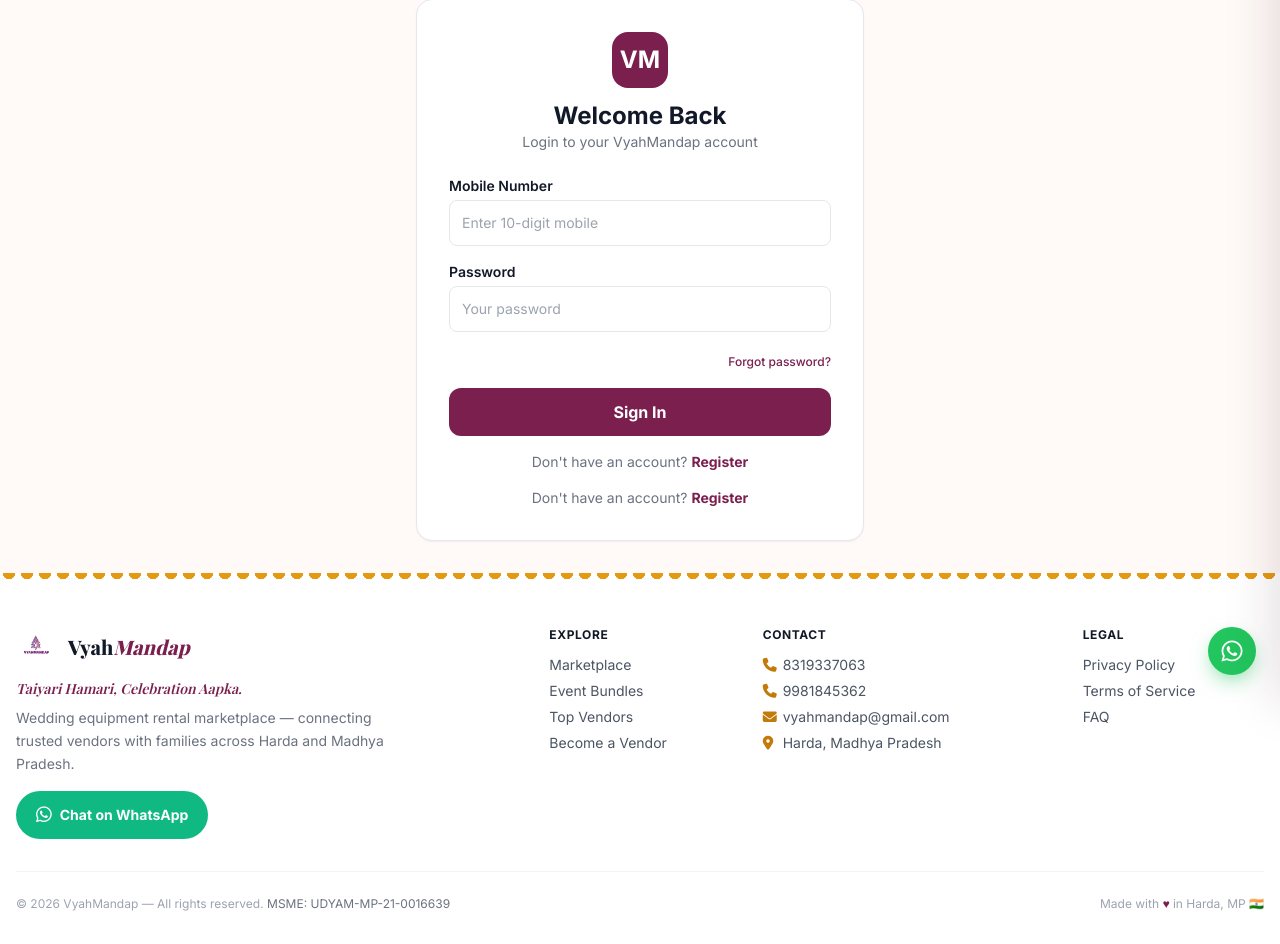
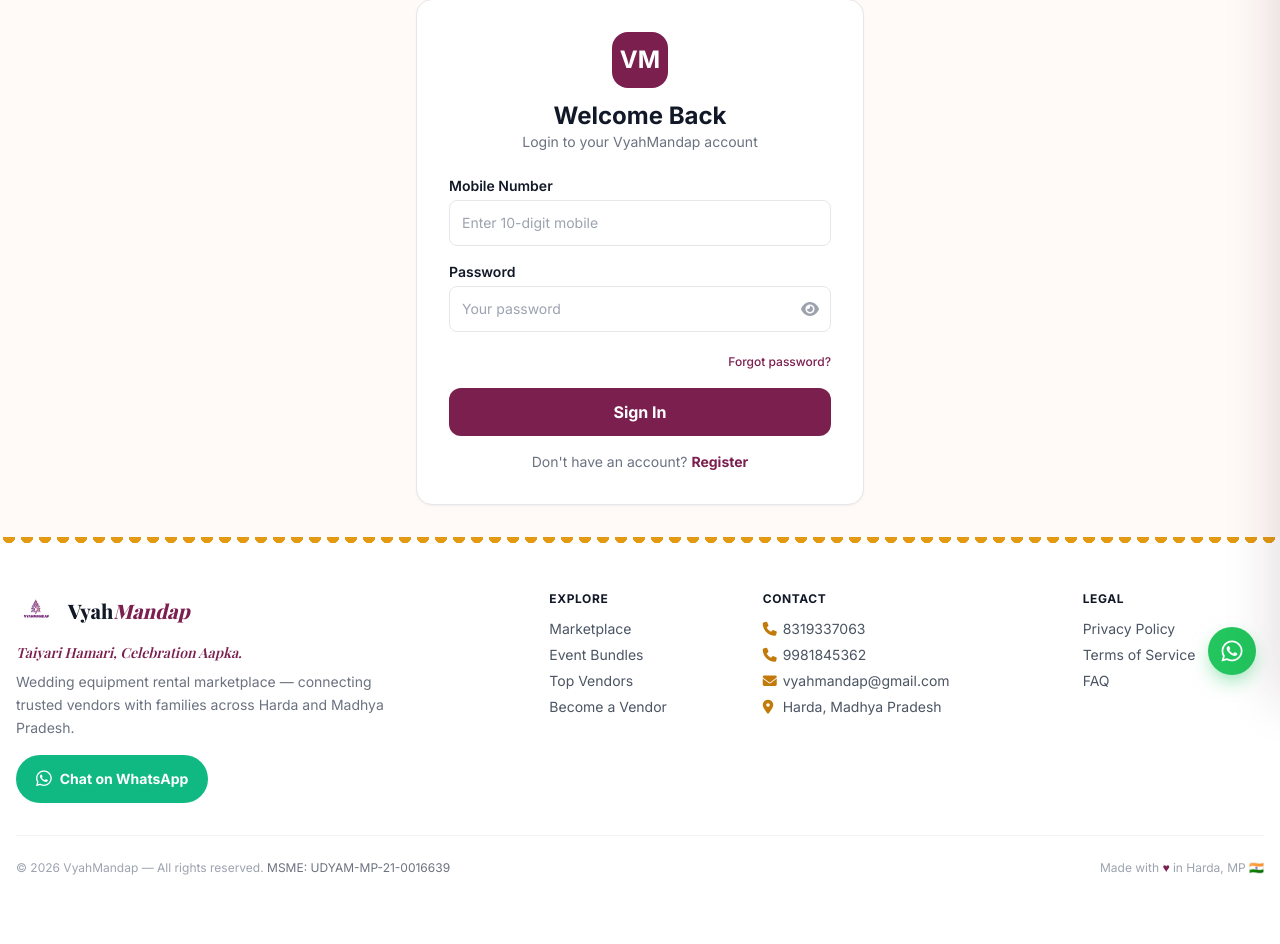
Before and after one commit to shreeshyamevents/vhaymandap1, a Flask app: page /login in a window 1280 px wide. Shown: the part 101-1045 px from the top of the page. After the commit the page ends 976 px from the top, so only its background shows below. Run offline with Flask 3, Linux system fonts and the light colour scheme; some libraries are stand-ins or nearby versions; some web fonts are replaced.

Commit message:
Enhance password input with toggle visibility feature

```diff
--- a/templates/auth/login.html
+++ b/templates/auth/login.html
@@ -16,15 +16,24 @@
                 <label class="block font-semibold text-sm mb-1">Mobile Number</label>
                 <input type="text" name="mobile" required placeholder="Enter 10-digit mobile" class="w-full border rounded-lg p-3 text-sm">
             </div>
+
             <div>
                 <label class="block font-semibold text-sm mb-1">Password</label>
-                <input type="password" name="password" required placeholder="Your password" class="w-full border rounded-lg p-3 text-sm">
+                <div class="relative">
+                    <input type="password" name="password" id="passwordInput" required placeholder="Your password" class="w-full border rounded-lg p-3 text-sm pr-10">
+                    <button type="button" onclick="togglePassword()" aria-label="Show password"
+                            class="absolute right-3 top-1/2 -translate-y-1/2 text-gray-400 hover:text-gray-600 transition">
+                        <i class="fas fa-eye" id="eyeIcon"></i>
+                    </button>
+                </div>
             </div>
-                        <div class="text-right -mt-2">
+
+            <div class="text-right -mt-2">
                 <a href="{{ url_for('forgot_password') }}" class="text-xs text-plum-600 hover:underline font-medium">
                     Forgot password?
                 </a>
             </div>
+
             <button type="submit" class="w-full bg-plum-600 text-white font-bold py-3 rounded-xl hover:bg-plum-700 transition">
                 Sign In
             </button>
@@ -33,11 +42,22 @@
         <p class="text-center text-sm text-gray-500 mt-4">
             Don't have an account? <a href="{{ url_for('register') }}" class="text-plum-600 font-bold hover:underline">Register</a>
         </p>
-        </form>
-
-        <p class="text-center text-sm text-gray-500 mt-4">
-            Don't have an account? <a href="{{ url_for('register') }}" class="text-plum-600 font-bold hover:underline">Register</a>
-        </p>
     </div>
 </div>
+
+<script>
+function togglePassword() {
+    var input = document.getElementById('passwordInput');
+    var icon = document.getElementById('eyeIcon');
+    if (input.type === 'password') {
+        input.type = 'text';
+        icon.classList.remove('fa-eye');
+        icon.classList.add('fa-eye-slash');
+    } else {
+        input.type = 'password';
+        icon.classList.remove('fa-eye-slash');
+        icon.classList.add('fa-eye');
+    }
+}
+</script>
 {% endblock %}
```
